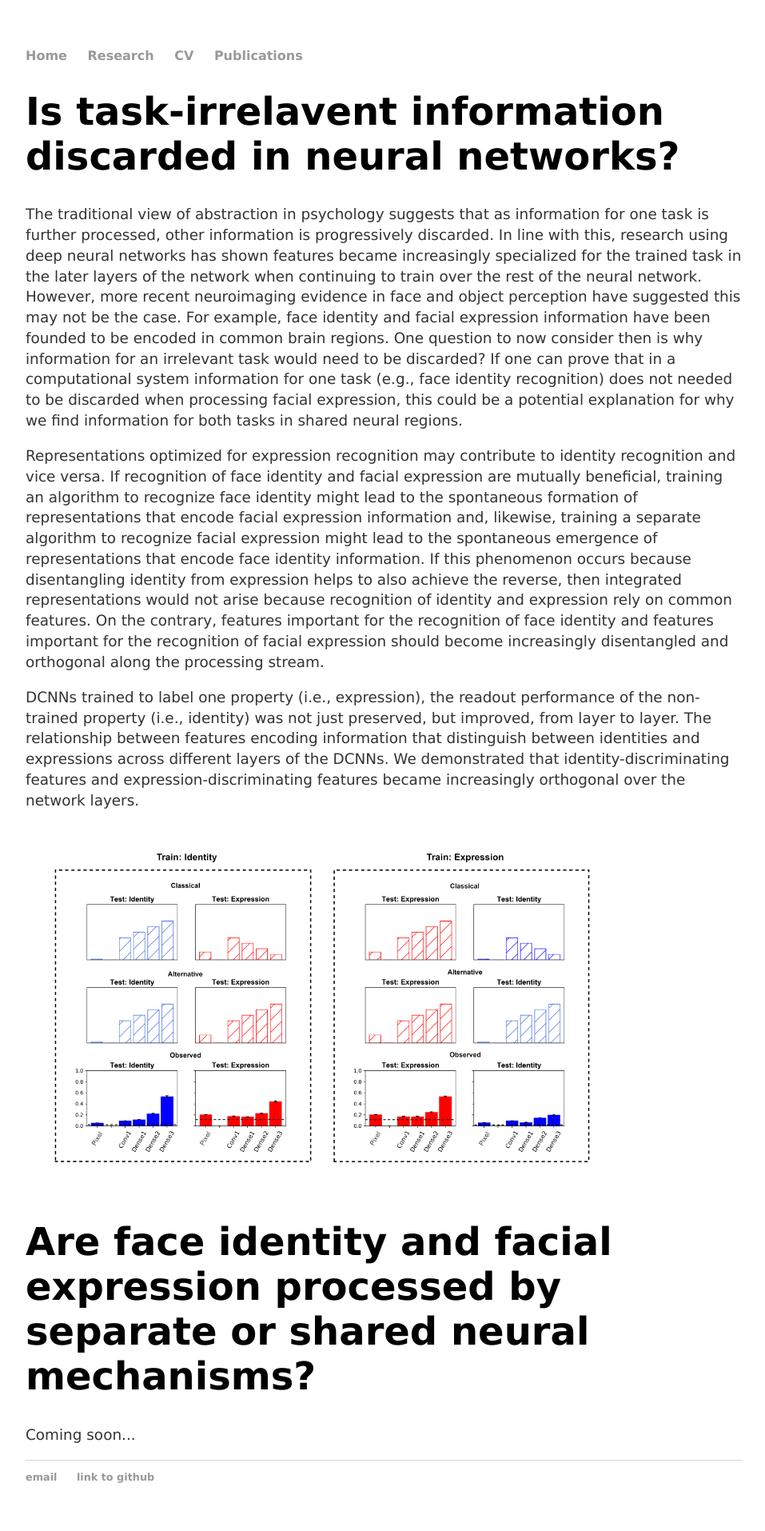
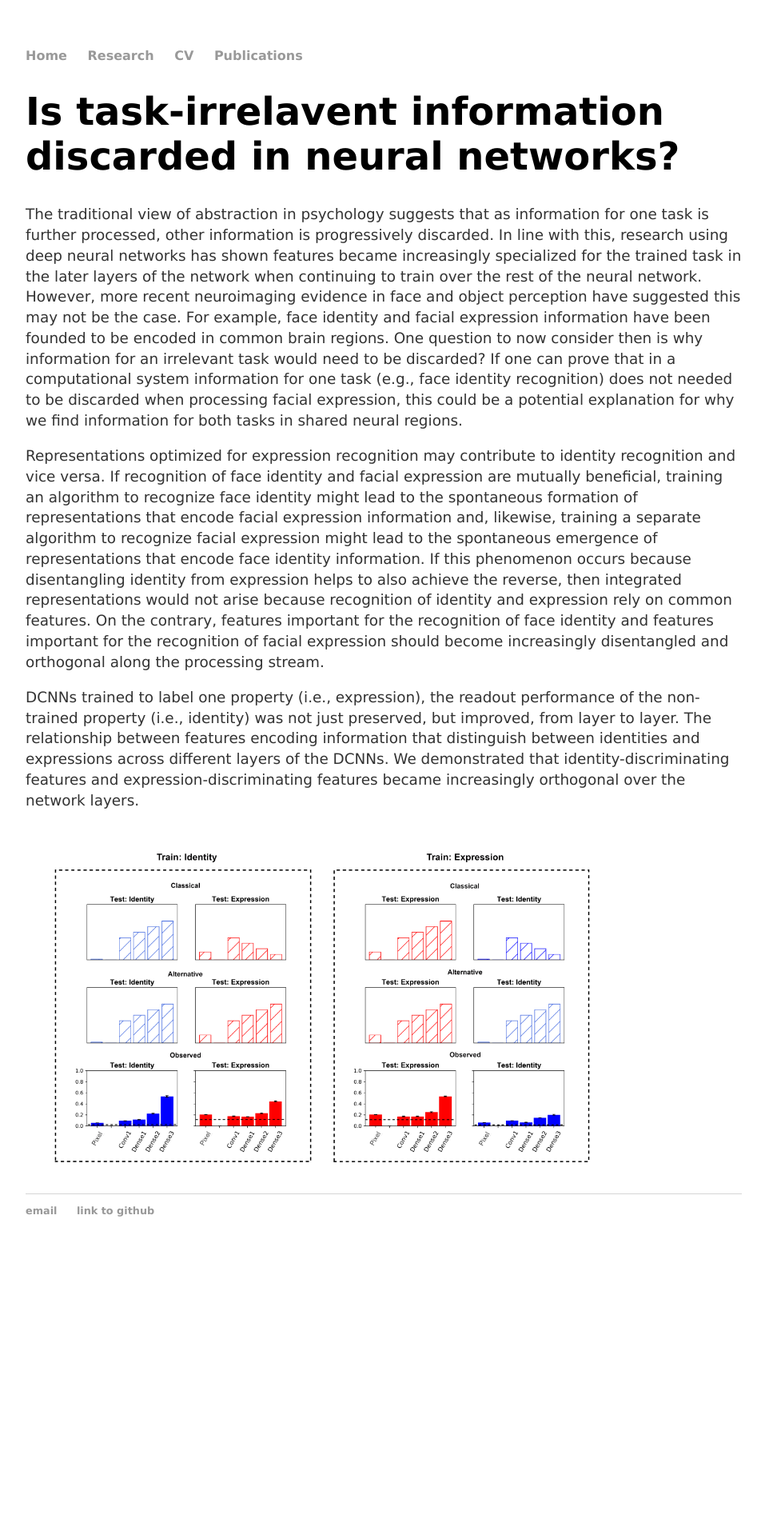
Before and after one commit to els615/els615.github.io, a Jekyll site: the page built from Research/index.html, in a window 1280 px wide. Shown: the whole page at 80% size, without its empty margins (160-1117 px from the left). Built offline with Jekyll 4.4.1, drawn with Linux system fonts in a browser that asks for light colours; after the commit the page ends 1581 px from its top, so only the background shows below that.

Commit message:
Update index.html

```diff
--- a/Research/index.html
+++ b/Research/index.html
@@ -32,7 +32,5 @@ title: Research Areas
         <img src="/Research/figure4.png", width="750" height="auto" class="center">
       	</div>
 
-<h1>Are face identity and facial expression processed by separate or shared neural mechanisms? </h1>
-<p>Coming soon...</p>
 
 </div><!-- /.blurb -->
```
